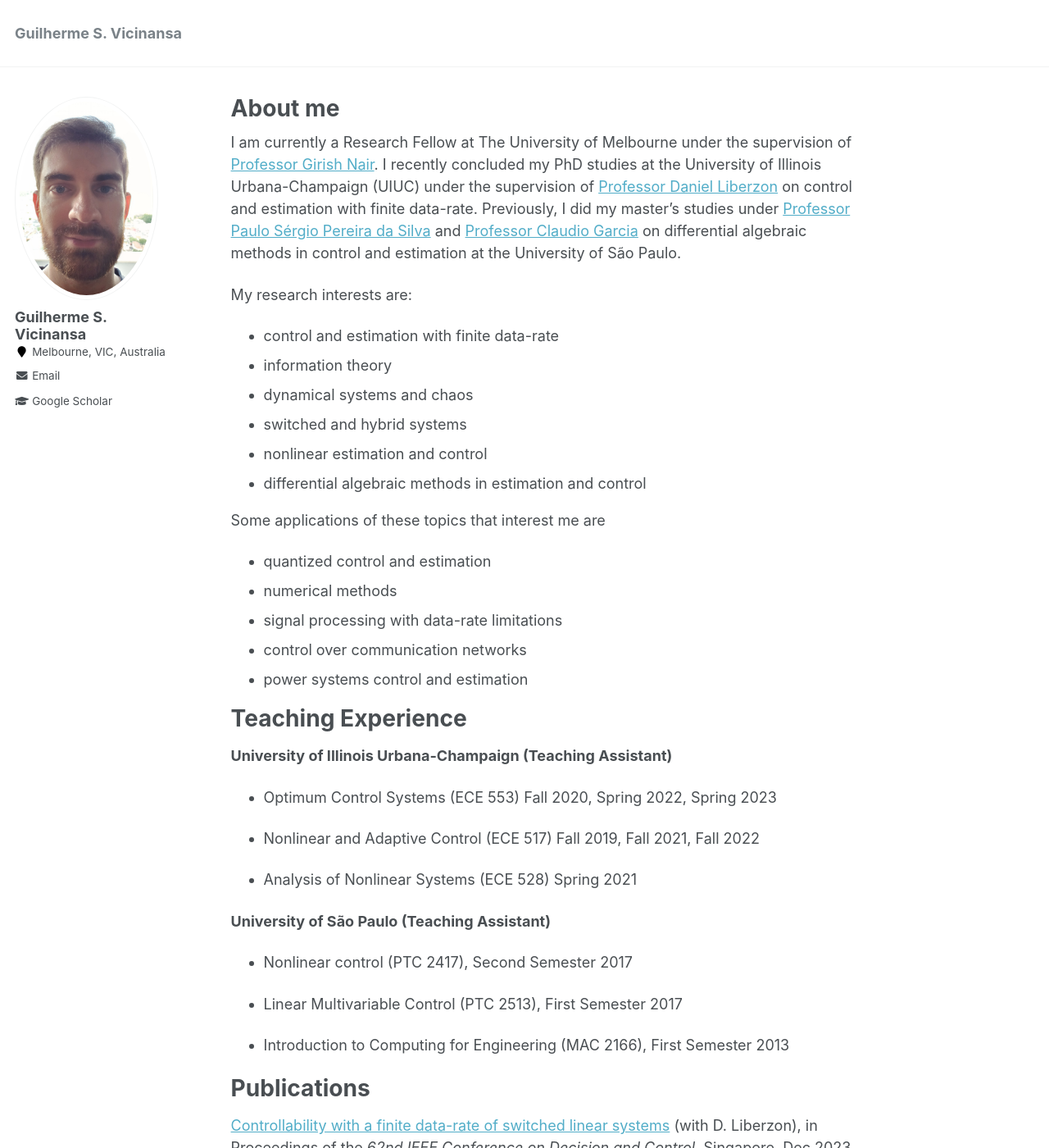
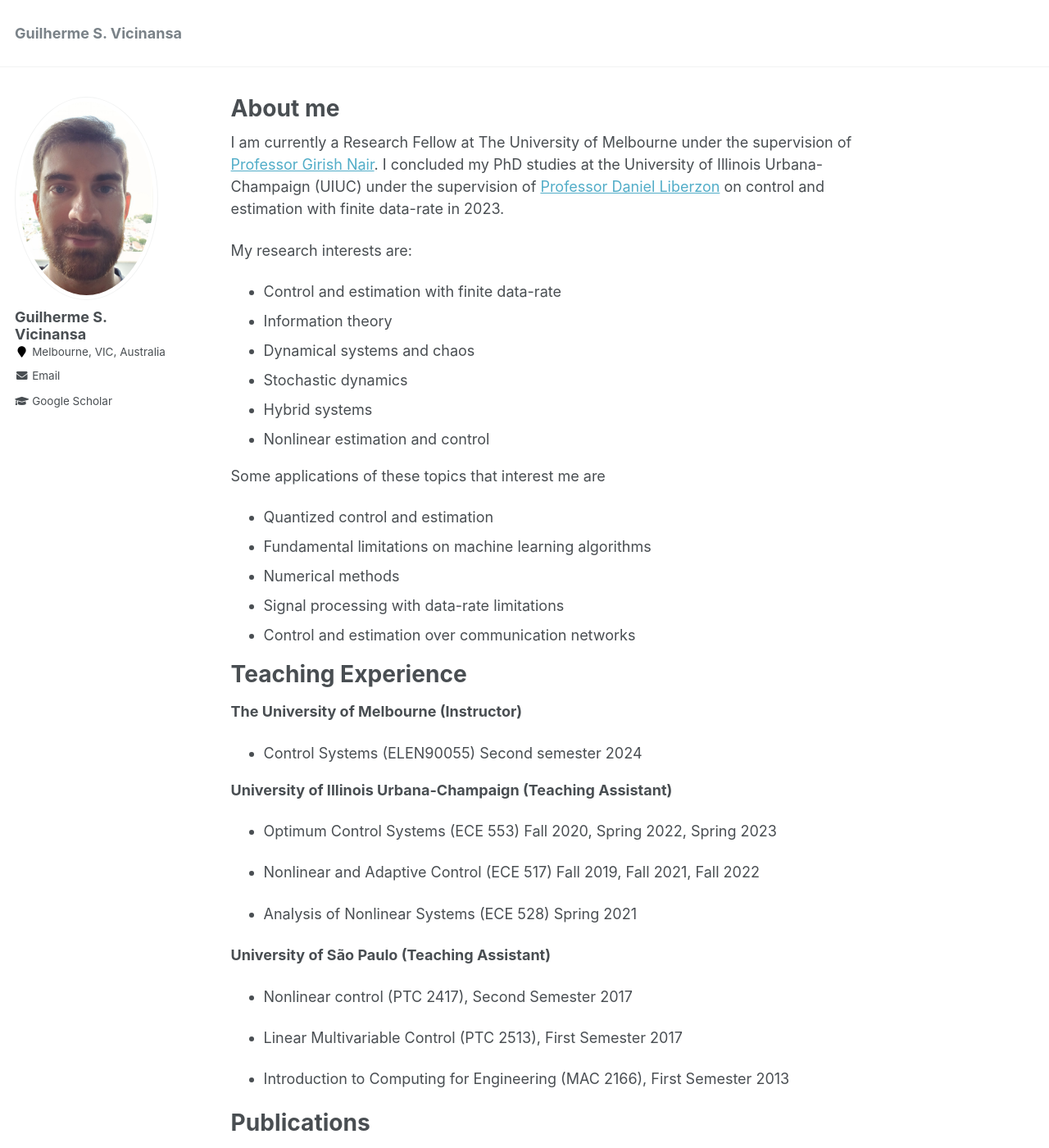
Before and after one commit to Vicinansa/vicinansa.github.io, a Jekyll site: the page built from _pages/about.md, in a window 1280 px wide and 1400 px high. Shown: the whole window at 82% size. Built offline with Jekyll 4.4.1, drawn with Linux system fonts in a browser that asks for light colours; some of the changed text lies outside the part shown.

Commit message:
Update about.md
Updating info: teaching experience, MTNS paper, etc.

```diff
--- a/_pages/about.md
+++ b/_pages/about.md
@@ -7,25 +7,29 @@ redirect_from:
   - /about.html
 ---
 I am currently a Research Fellow at The University of Melbourne under the supervision of <a href="https://findanexpert.unimelb.edu.au/profile/474-girish-nair"> Professor Girish Nair</a>.
-I recently concluded my PhD studies at the University of Illinois Urbana-Champaign (UIUC) under the supervision of <a href="http://liberzon.csl.illinois.edu/">Professor Daniel Liberzon</a>  on control and estimation with finite data-rate. Previously, I did my master's studies under <a href="https://scholar.google.fr/citations?user=bHfxlykAAAAJ&hl=en">Professor Paulo Sérgio Pereira da Silva</a> and <a href="https://www.researchgate.net/profile/Claudio-Garcia-12">Professor Claudio Garcia</a> on differential algebraic methods in control and estimation at the University of São Paulo.
+I concluded my PhD studies at the University of Illinois Urbana-Champaign (UIUC) under the supervision of <a href="http://liberzon.csl.illinois.edu/">Professor Daniel Liberzon</a>  on control and estimation with finite data-rate in 2023.
 
 My research interests are:
- - control and estimation with finite data-rate
- - information theory
- - dynamical systems and chaos
- - switched and hybrid systems
- - nonlinear estimation and control
- - differential algebraic methods in estimation and control
+ - Control and estimation with finite data-rate
+ - Information theory
+ - Dynamical systems and chaos
+ - Stochastic dynamics
+ - Hybrid systems
+ - Nonlinear estimation and control
 
 Some applications of these topics that interest me are
- - quantized control and estimation
- - numerical methods
- - signal processing with data-rate limitations
- - control over communication networks
- - power systems control and estimation
+ - Quantized control and estimation
+ - Fundamental limitations on machine learning algorithms
+ - Numerical methods
+ - Signal processing with data-rate limitations
+ - Control and estimation over communication networks
 
 
 # Teaching Experience
+
+**The University of Melbourne (Instructor)**
+
+- Control Systems (ELEN90055)   Second semester 2024
 
 **University of Illinois Urbana-Champaign (Teaching Assistant)**
 
@@ -47,6 +51,8 @@ Some applications of these topics that interest me are
 
 # Publications
 
+<a href="https://www.sciencedirect.com/science/article/pii/S2405896324019499"> Minimum Data-Rate for Emulating a Linear Feedback System</a> (with G. Nair),  *IFAC-PapersOnLine*, vol. 58, no. 17, pp. 350–355, 2024.
+
 <a href="https://ieeexplore.ieee.org/document/10384053"> Controllability with a finite data-rate of switched linear systems</a> (with D. Liberzon), in Proceedings of the *62nd IEEE Conference on Decision and Control*, Singapore, Dec 2023, pp. 3925-3930.
 
 <a href="https://epubs.siam.org/doi/10.1137/21M1411871">Estimation Entropy, Lyapunov Exponents, and Quantizer Design for Switched Linear Systems</a> (with D. Liberzon), *SIAM Journal on Control and Optimization*, vol. 61, no. 1, pp. 198-224, 2023.
```
